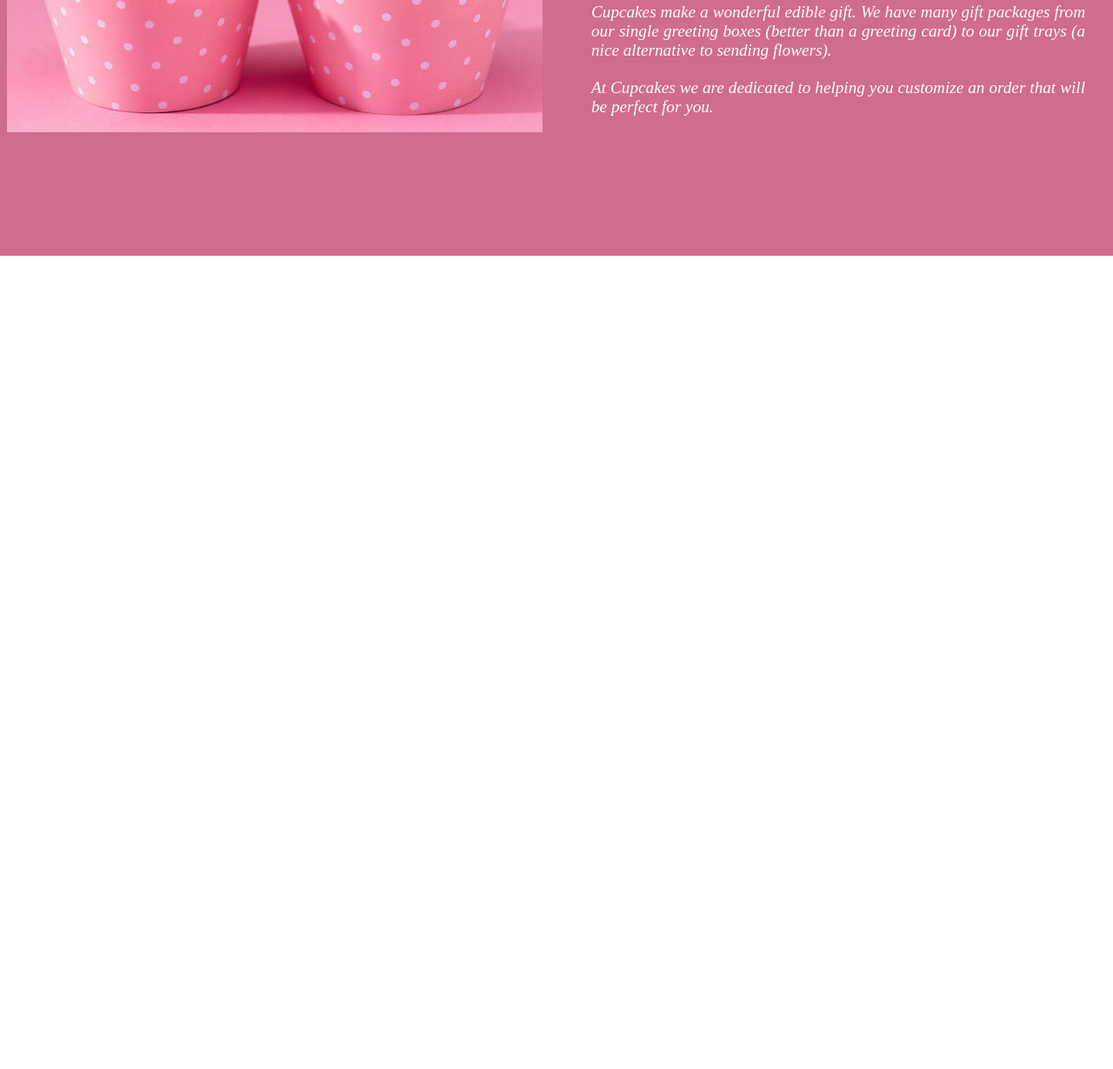
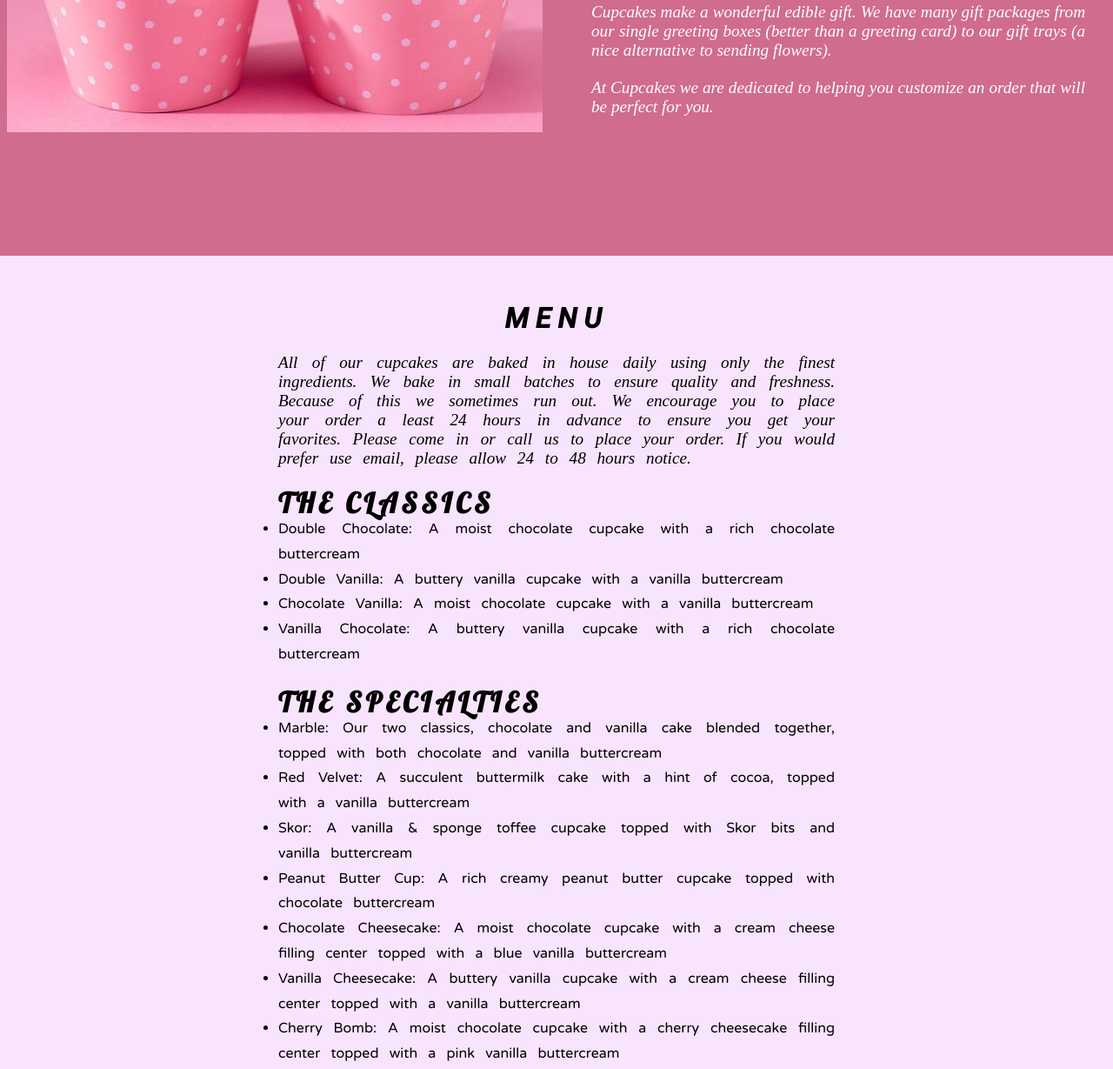
Before and after one commit to satinder1624/Youtube_Cup, a plain HTML site: page index.html in a window 1280 px wide. Shown: the part 474-1703 px from the top of the page at 87% size. Before the commit the page ends 800 px from the top, so only its background shows below. Drawn offline with Linux system fonts and the light colour scheme.

Commit message:
menu section

```diff
--- a/index.html
+++ b/index.html
@@ -4,6 +4,22 @@
         <title>Cupckae shop</title>
         <link rel="stylesheet" href="https://cdnjs.cloudflare.com/ajax/libs/font-awesome/6.0.0-beta2/css/all.min.css">
         <link rel="stylesheet" href="style.css">
+
+        <!-- Roboto Style -->
+        <link rel="preconnect" href="https://fonts.googleapis.com">
+        <link rel="preconnect" href="https://fonts.gstatic.com" crossorigin>
+        <link href="https://fonts.googleapis.com/css2?family=Roboto:ital,wght@1,500&display=swap" rel="stylesheet">
+        <!-- Lobster -->
+        <link rel="preconnect" href="https://fonts.googleapis.com">
+        <link rel="preconnect" href="https://fonts.gstatic.com" crossorigin>
+        <link href="https://fonts.googleapis.com/css2?family=Lobster&family=Roboto:ital,wght@1,500&display=swap"
+            rel="stylesheet">
+        <!-- Varela -->
+        <link rel="preconnect" href="https://fonts.googleapis.com">
+        <link rel="preconnect" href="https://fonts.gstatic.com" crossorigin>
+        <link
+            href="https://fonts.googleapis.com/css2?family=Lobster&family=Roboto:ital,wght@1,500&family=Varela+Round&display=swap"
+            rel="stylesheet">
         <script src="app.js"></script>
       </head>
     <body>
@@ -48,6 +64,50 @@
                     </div>
                 </div>
             </section>
+
+            <!-- Menu -->
+            <section class="menu-part" id="menu">
+
+                <div class="menu-heading">
+                    <h1>MENU</h1>
+                </div>
+
+                <div class="menu-section">
+                    <p>
+                        All of our cupcakes are baked in house daily using only the finest ingredients. We bake in small batches to ensure
+                        quality and freshness. Because of this we sometimes run out. We encourage you to place your order a least 24 hours in
+                        advance to ensure you get your favorites. Please come in or call us to place your order. If you would prefer use email,
+                        please allow 24 to 48 hours notice.
+                    </p>
+                </div>
+
+                <div class="classic-section menu-i">
+                    <h1>THE CLASSICS</h1>
+                    <ul>
+                        <li>Double Chocolate: A moist chocolate cupcake with a rich chocolate buttercream</li>
+                        <li>Double Vanilla: A buttery vanilla cupcake with a vanilla buttercream</li>
+                        <li>Chocolate Vanilla: A moist chocolate cupcake with a vanilla buttercream</li>
+                        <li>Vanilla Chocolate: A buttery vanilla cupcake with a rich chocolate buttercream</li>
+                    </ul>
+                </div>
+
+                <div class="classic-section menu-i">
+                    <h1>THE SPECIALTIES</h1>
+                    <ul>
+                        <li>Marble: Our two classics, chocolate and vanilla cake blended together, topped with both chocolate and vanilla
+                        buttercream</li>
+                        <li>Red Velvet: A succulent buttermilk cake with a hint of cocoa, topped with a vanilla buttercream</li>
+                        <li>Skor: A vanilla & sponge toffee cupcake topped with Skor bits and vanilla buttercream</li>
+                        <li>Peanut Butter Cup: A rich creamy peanut butter cupcake topped with chocolate buttercream</li>
+                        <li>Chocolate Cheesecake: A moist chocolate cupcake with a cream cheese filling center topped with a blue vanilla
+                        buttercream</li>
+                        <li>Vanilla Cheesecake: A buttery vanilla cupcake with a cream cheese filling center topped with a vanilla buttercream</li>
+                        <li>Cherry Bomb: A moist chocolate cupcake with a cherry cheesecake filling center topped with a pink vanilla buttercream</li>
+                    </ul>
+                </div>
+
+            </section>
+
         </main>
     </body>
 </html>
--- a/style.css
+++ b/style.css
@@ -133,3 +133,44 @@ img {
     justify-content: space-around;
   }
 }
+
+/* Menu */
+.menu-part {
+  background-color: rgb(248, 228, 253);
+  padding: 2rem;
+  height: fit-content;
+}
+
+.menu-heading {
+  display: grid;
+  place-items: center;
+  line-height: 5rem;
+  letter-spacing: 0.5rem;
+  font-family: "Roboto", sans-serif;
+}
+
+.menu-section {
+  text-align: justify;
+  word-spacing: 0.5rem;
+  max-width: 40rem;
+  margin: 0 auto;
+}
+
+.menu-i {
+  padding-top: 1.5rem;
+  max-width: 40rem;
+  margin: 0 auto;
+}
+
+.menu-i > h1 {
+  line-height: 2rem;
+  letter-spacing: 0.3rem;
+  font-family: "Lobster", cursive;
+}
+
+li {
+  font-family: "Varela Round", sans-serif;
+  word-spacing: 0.5rem;
+  line-height: 1.8rem;
+  text-align: justify;
+}
```
